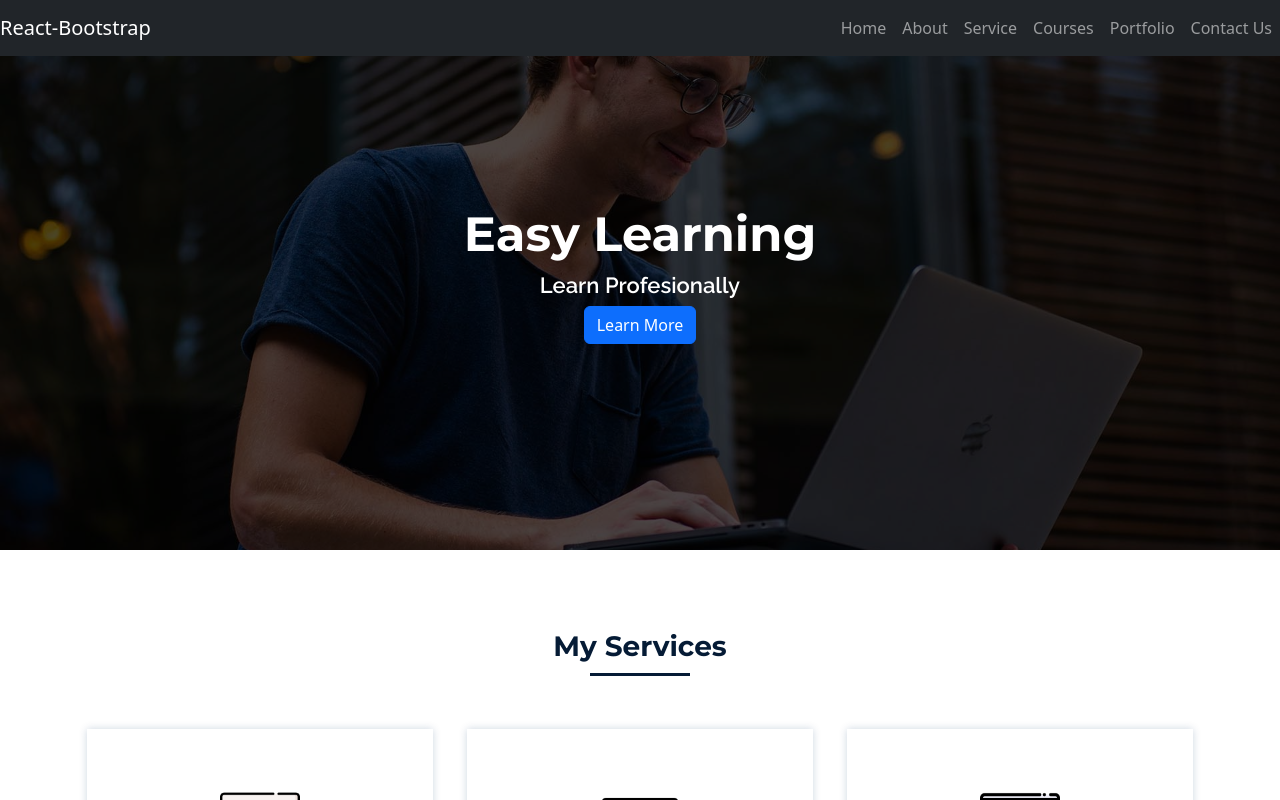
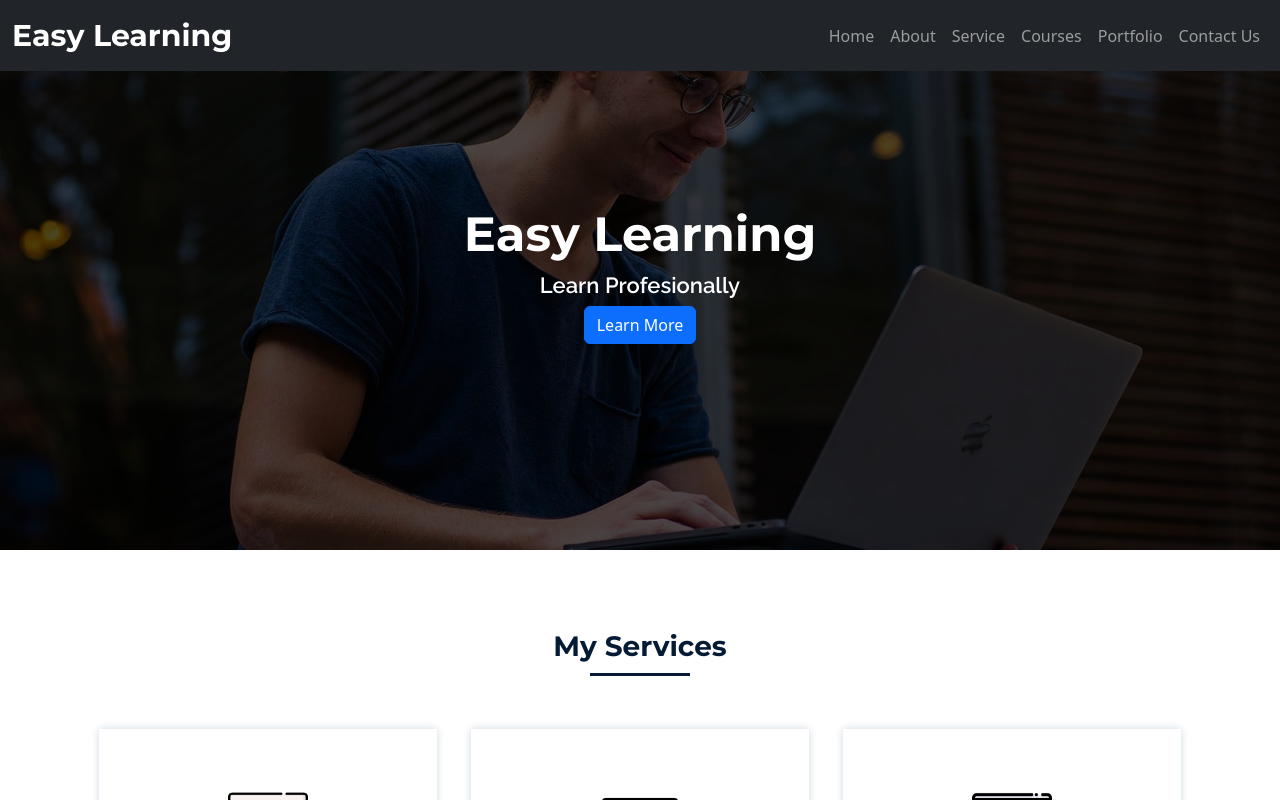
Before and after one commit to zabiremu/EasyLearning-Client-Side, a React (Create React App) app: page / in a window 1280 px wide. Shown: the top 800 px of the page. Built offline with nearby package versions, Linux system fonts and the light colour scheme; a web font is replaced by a local one.

Commit message:
Top Navigation part-02(window scroll)

```diff
--- a/src/assets/css/style.css
+++ b/src/assets/css/style.css
@@ -1,14 +1,4 @@
 /*  co mmon section start  */
-.container,
-.container-fluid,
-.container-lg,
-.container-md,
-.container-sm,
-.container-xl,
-.container-xxl {
-  padding-right: 0;
-  padding-left: 0;
-}
 :root {
   --montserrat: "Montserrat", sans-serif;
   --subrayada: "Montserrat Subrayada", sans-serif;
@@ -95,3 +85,17 @@
   margin: -4.9rem auto 0;
   margin-bottom: 3rem;
 }
+.nav_title{
+  font-family: var(--montserrat);
+  font-weight: 700;
+  font-size: 30px;
+  color: #fff;
+  transition: all linear 0.4s;
+}
+.nav_scroll{
+  font-family: var(--montserrat);
+  font-weight: 700;
+  font-size: 30px;
+  color: #051b35;
+  transition: all linear 0.4s;
+}
--- a/src/components/TopBanner/TopBanner.jsx
+++ b/src/components/TopBanner/TopBanner.jsx
@@ -4,7 +4,7 @@ export default class TopBanner extends Component {
   render() {
     return (
       <Fragment >
-        <Container fluid className="top-banner">
+        <Container fluid className="top-banner p-0">
             <Row className=''>
                 <Col className='top-content text-center'>
                     <h1 className='top-Title'>Easy Learning</h1>
--- a/src/components/TopNavigation/TopNavigation.jsx
+++ b/src/components/TopNavigation/TopNavigation.jsx
@@ -5,12 +5,30 @@ import Navbar from 'react-bootstrap/Navbar';
 import NavDropdown from 'react-bootstrap/NavDropdown';
 
 export default class TopNavigation extends Component {
+  constructor(){
+    super();
+    this.state={
+        NavTitle: "nav_title",
+    }
+  }
+  onScroll = () =>{
+    if(window.scrollY>100){
+        this.setState({NavTitle:'nav_scroll'})
+    }else{
+        this.setState({NavTitle:'nav_title'})
+    }
+  }
+
+  componentDidMount(){
+    window.addEventListener('scroll',this.onScroll)
+  }
+
   render() {
     return (
       <Fragment>
         <Navbar collapseOnSelect expand="md" bg="dark" variant="dark" fixed="top">
           <Container fluid>
-            <Navbar.Brand href="#home">React-Bootstrap</Navbar.Brand>
+            <Navbar.Brand href="#home" className={this.state.NavTitle}>Easy Learning</Navbar.Brand>
             <Navbar.Toggle aria-controls="responsive-navbar-nav" />
             <Navbar.Collapse id="responsive-navbar-nav">
               <Nav className="me-auto">
```
